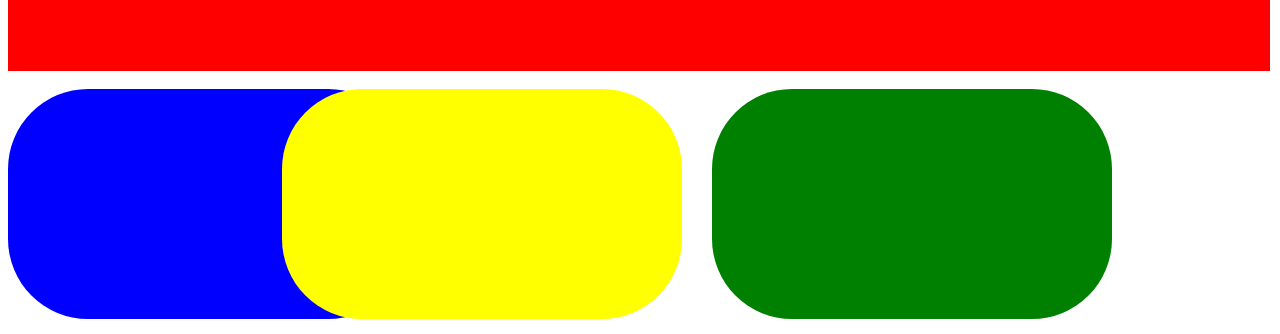
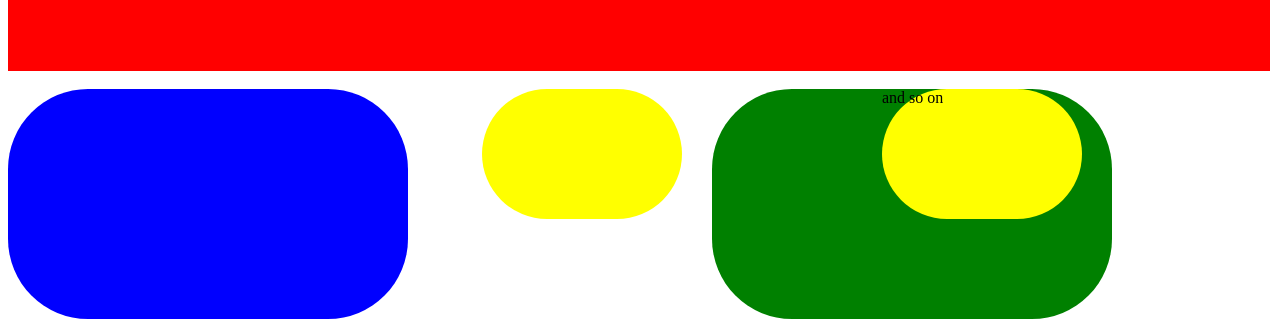
Before and after one commit to BEAM-WD01-23/Bintu-Amin, a plain HTML site: page index.html in a window 1280 px wide. Shown: the part 255-589 px from the top of the page. Drawn offline with Linux system fonts and the light colour scheme.

Commit message:
coding.practice 01

```diff
--- a/index.html
+++ b/index.html
@@ -1,9 +1,11 @@
 <!DOCTYPE html>
 <html>
+
 <head>
     <title>Box Model Assignment</title>
     <link rel="stylesheet" type="text/css" href="stylesheet.css">
 </head>
+
 <body>
     <div class="first-container">
         <div class="navbar">Navbar <mark>Page</mark></div>
@@ -14,7 +16,8 @@
     </div>
 
     <div class="third-container"><br>
-            <div id="first-box"></div>
+        <div id="first-box"><div id="second-box">and so on</div>
+    </div>
         <div id="second-box"></div>
         <div id="third-box"></div>
     </div><br>
@@ -25,4 +28,5 @@
 
 
 </body>
+
 </html>
--- a/stylesheet.css
+++ b/stylesheet.css
@@ -21,8 +21,8 @@
 }
 
 #second-box{
-    width: 400px;
-    height: 230px;
+    width: 200px;
+    height: 130px;
     background-color: yellow;
     float: right;
     margin-right: 30px;
```
Lines whose indentation alone changed are shown as unchanged.
